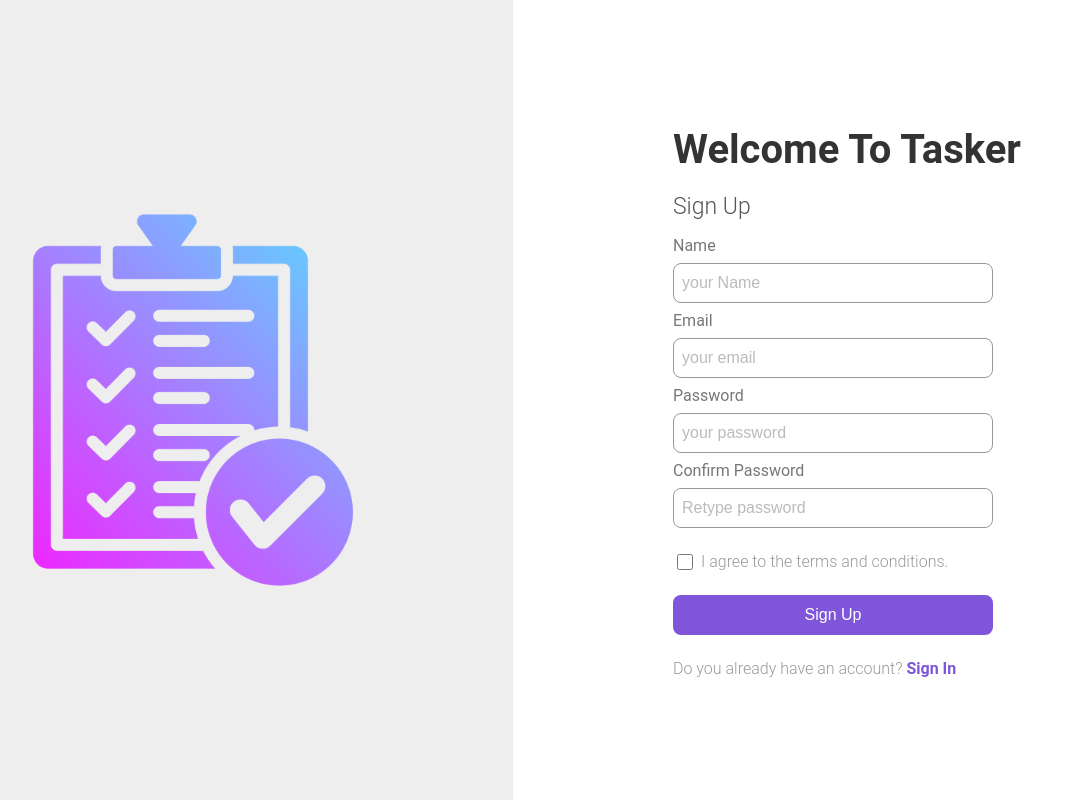
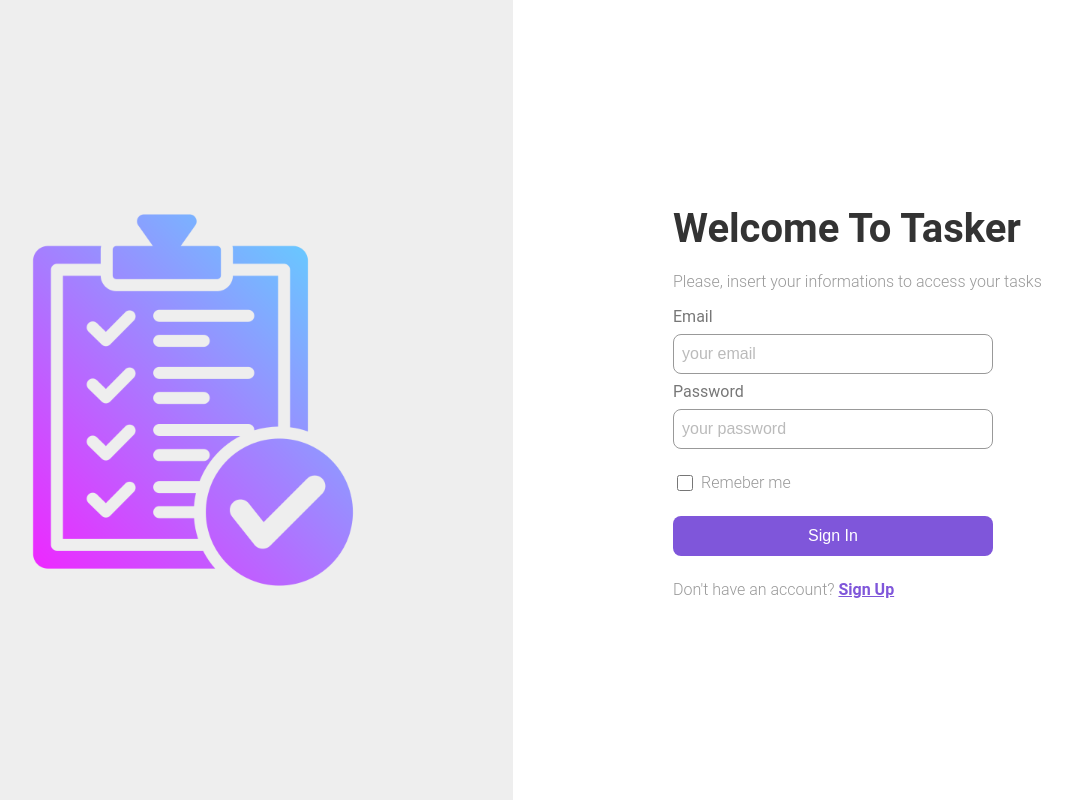
Before and after one commit to Jishan7866/todo-app, a React (Create React App) app: page / in a window 1280 px wide. Shown: the whole page, without its empty margins (127-1199 px from the left). Built offline with nearby package versions, Linux system fonts and the light colour scheme.

Commit message:
add routing in two pages

```diff
--- a/src/App.js
+++ b/src/App.js
@@ -1,3 +1,4 @@
+import { BrowserRouter as Router, Route, Routes  } from 'react-router-dom';
 import './App.css';
 import Login from './Pages/Login/Login';
 import SignUp from './Pages/SignUp/SignUp';
@@ -5,7 +6,13 @@ import SignUp from './Pages/SignUp/SignUp';
 function App() {
   return (
   //  <Login></Login>
-  <SignUp></SignUp>
+  // <SignUp></SignUp>
+  <Router>
+    <Routes>
+      <Route path='/' element={<Login/>}></Route>
+      <Route path='/register' element={<SignUp/>}></Route>
+    </Routes>
+  </Router>
   );
 }
 
--- a/src/Pages/Login/Login.js
+++ b/src/Pages/Login/Login.js
@@ -1,6 +1,7 @@
 import React from 'react'
 import '../../App.css'
 import logo from '../../Img/Logo.png'
+import { Link } from 'react-router-dom'
 export default function Login(){
     return(
         <div className='Page'>
@@ -18,7 +19,7 @@ export default function Login(){
                         <input type='checkbox' className='checkbox'></input><h2>Remeber me</h2>
                   </div>
                   <button type='submit' className='SignIn'>Sign In</button>
-                  <h2>Don't have an account? <a>Sign Up</a></h2>
+                  <h2>Don't have an account? <Link to="/register">Sign Up</Link></h2>
             </div>
         </div>
     )
--- a/src/Pages/SignUp/SignUp.js
+++ b/src/Pages/SignUp/SignUp.js
@@ -1,6 +1,7 @@
 import React from 'react'
 import '../../App.css'
 import logo from '../../Img/Logo.png'
+import { Link } from 'react-router-dom'
 export default function SignUp(){
     return(
         <div className='Page'>
@@ -22,7 +23,7 @@ export default function SignUp(){
                         <input type='checkbox' className='checkbox'></input><h2>I agree to the terms and conditions.</h2>
                   </div>
                   <button type='submit' className='SignIn'>Sign Up</button>
-                  <h2>Do you already have an account? <a>Sign In</a></h2>
+                  <h2>Do you already have an account? <Link to="/">Sign In</Link></h2>
             </div>
         </div>
     )
```
